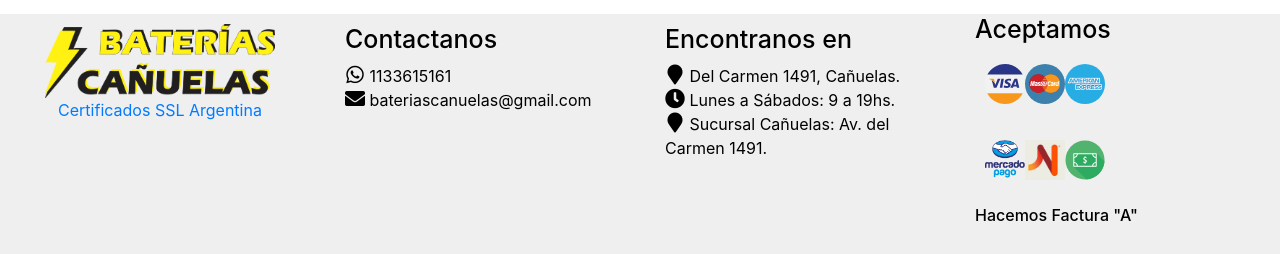
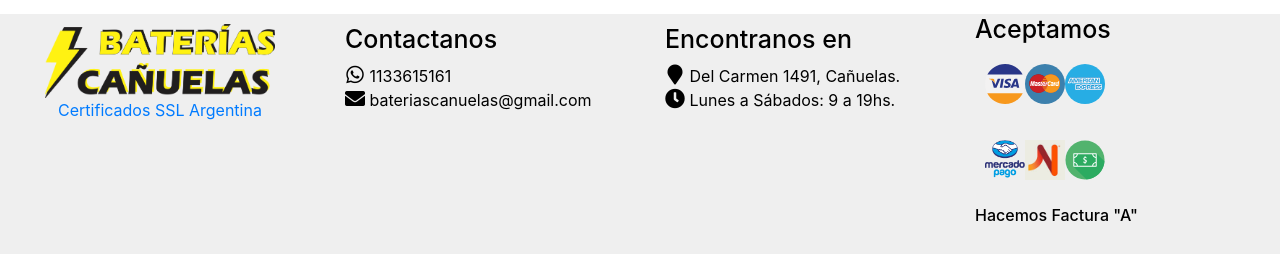
Before and after one commit to Yssmaell/project-baterias-canuelas, a plain HTML site: page index.html in a window 1280 px wide. Shown: the part 2433-2687 px from the top of the page. Drawn offline with nearby package versions, Linux system fonts and the light colour scheme; files whose address does not match are found by name.

Commit message:
ubicacion

```diff
--- a/index.html
+++ b/index.html
@@ -342,7 +342,7 @@
 						<li><h3>Encontranos en</h3></li>
 						<li><i class="fa fa-map-marker"></i><span> Del Carmen 1491, Cañuelas.</span></li>
 						<li><i class="fa fa-clock"> </i><span> Lunes a Sábados: 9 a 19hs. </span></li>
-						<li><i class="fa fa-map-marker"></i> <span> Sucursal Cañuelas: Av. del Carmen 1491.</span></li>
+						<!-- <li><i class="fa fa-map-marker"></i> <span> Sucursal Cañuelas: Del Carmen 1491, Provincia de buenos Aires.</span></li>     		 -->
 					</ul>
 				</div>
 				<div class="col-lg-3 col-sm-12 col-md-4 ">
```
